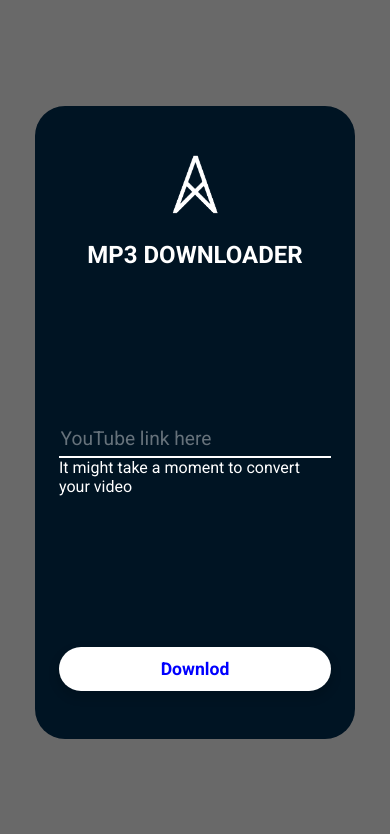
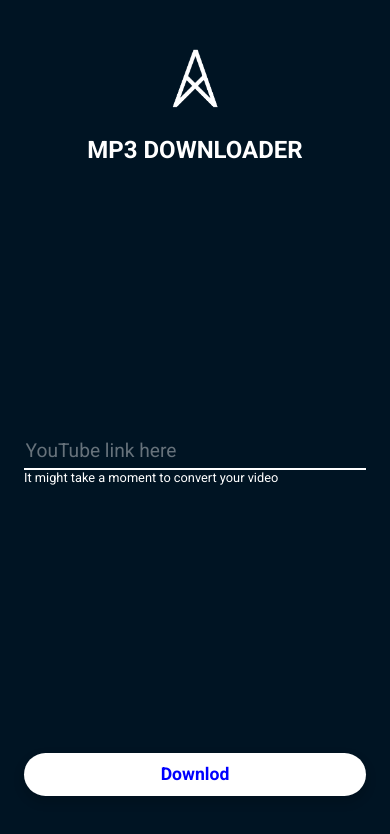
Before and after one commit to mamo525/youtube-mp3-download, a React (Vite) app: page / in a window 390 px wide. Shown: the top 834 px of the page. Built offline with nearby package versions, Linux system fonts and the light colour scheme.

Commit message:
feat: go responsive

```diff
--- a/src/App.css
+++ b/src/App.css
@@ -6,7 +6,7 @@
 }
 
 body {
-    background-color:dimgray;
+    background-color: #b5b5b5;
     margin: 0;
     display: flex;
     justify-content: center;
@@ -64,6 +64,10 @@
     color: rgba(255, 255, 255, 0.4);
 }
 
+#body span {
+    font-size: 0.8rem;
+}
+
 .App button {
     background-color: white;
     border: none;
@@ -80,3 +84,15 @@
 .App button:hover {
     box-shadow: 0px 5px 15px 5px rgba(0, 0, 0, 0.08);
 }
+
+@media only screen and (max-width: 600px) {
+    .App {
+        width: 100vw;
+        height: 100vh;
+        border-radius: 0;
+    }
+
+    #logo img {
+        width: 20%;
+    }
+}
```
